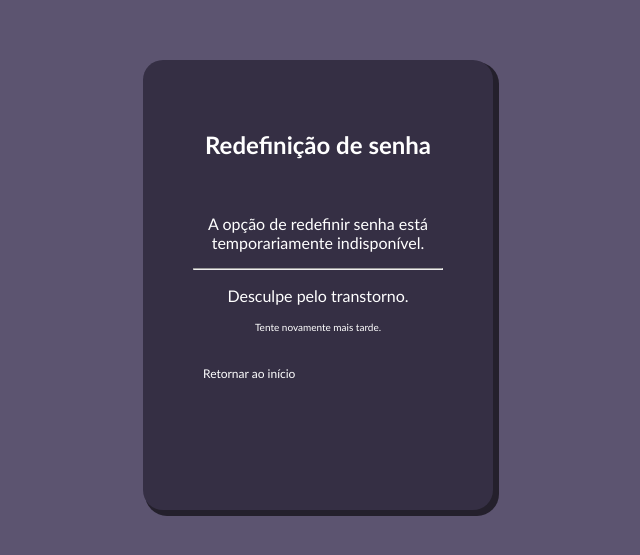
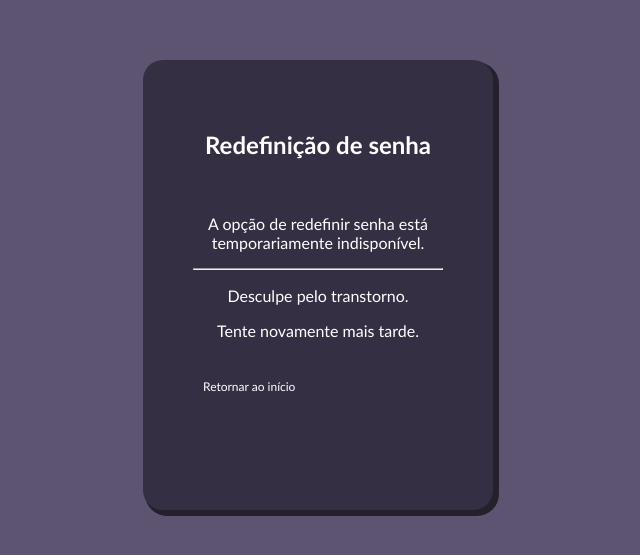
Before and after one commit to gnx9s/ativ-forms, a plain HTML site: page password.html in a window 1280 px wide. Shown: the part 115-670 px from the top of the page, without its empty margins (322-962 px from the left). Drawn offline with Linux system fonts and the light colour scheme.

Commit message:
terminar

```diff
--- a/password.html
+++ b/password.html
@@ -13,8 +13,10 @@
             <br>
             <p>A opção de redefinir senha está temporariamente indisponível.</p>
             <hr>
-            <p>Desculpe pelo transtorno.</p>
-            <p id="texto4">Tente novamente mais tarde.</p>
+            <center>
+                <p>Desculpe pelo transtorno.</p>
+            </center>
+            <p>Tente novamente mais tarde.</p>
             <br>
             <a href="index.html">Retornar ao início</a>
         </div>
--- a/style.css
+++ b/style.css
@@ -96,7 +96,3 @@ a:hover {
   text-align: center;
   font-size: 24px;
 }
-
-#texto4 {
-  font-size: 10px;
-}
--- a/styleregistro.css
+++ b/styleregistro.css
@@ -15,9 +15,7 @@ body {
     flex-flow: column;
   }
 
-  input,
-  button,
-  a {
+  input, button, a {
     outline: none;
   }
 
@@ -60,7 +58,6 @@ body {
     padding: 10px;
     margin-top: 12px;
     cursor: pointer;
-    transition: .3s;
   }
 
   button:hover {
@@ -98,5 +95,5 @@ body {
   }
 
   #texto4 {
-    font-size: 10px;
+    font-size: 12px;
   }
```
Also changed, not shown: script.js (line endings or trailing spaces).
